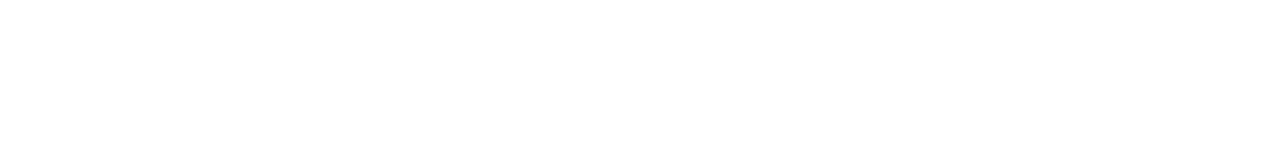
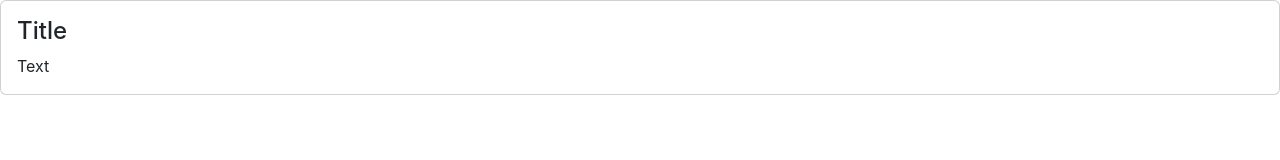
Before and after one commit to olena-diachenko/Diachenko_React-homeworks, a React (Create React App) app: page / in a window 1280 px wide. Shown: the top 160 px of the page. Built offline with nearby package versions, Linux system fonts and the light colour scheme.

Commit message:
hw-87 done

```diff
--- a/src/App.js
+++ b/src/App.js
@@ -1,8 +1,14 @@
+import Card from "./components/Card.jsx";
 
 function App() {
   return (
     <div className="App">
-
+        <Card>
+            <Card.Body>
+                <Card.Title>Title</Card.Title>
+                <Card.Text>Text</Card.Text>
+            </Card.Body>
+        </Card>
     </div>
   );
 }
--- /dev/null
+++ b/src/components/Body.jsx
@@ -0,0 +1,7 @@
+const Body = (props) => <div className="card-body">{props.children}</div>
+
+Body.defaultProps = {
+    children: <h4 className="card-title">Any html structure can be placed here</h4>
+};
+
+export default Body;
--- /dev/null
+++ b/src/components/Card.jsx
@@ -0,0 +1,18 @@
+import {Component} from "react";
+import Body from "./Body.jsx";
+import Title from "./Title.jsx";
+import Text from "./Text.jsx";
+
+class Card extends Component {
+    static Body = Body;
+
+    static Title = Title;
+
+    static Text = Text;
+
+    render() {
+        return <div className="card">{this.props.children}</div>
+    }
+}
+
+export default Card;
--- /dev/null
+++ b/src/components/Text.jsx
@@ -0,0 +1,7 @@
+const Text = (props) => <p className="card-text">{props.children}</p>;
+
+Text.defaultProps = {
+    children: "Take a rest"
+};
+
+export default Text;
--- /dev/null
+++ b/src/components/Title.jsx
@@ -0,0 +1,7 @@
+const Title = (props) => <h4 className="card-title">{props.children}</h4>;
+
+Title.defaultProps = {
+    children: "Really important title"
+};
+
+export default Title;
```
